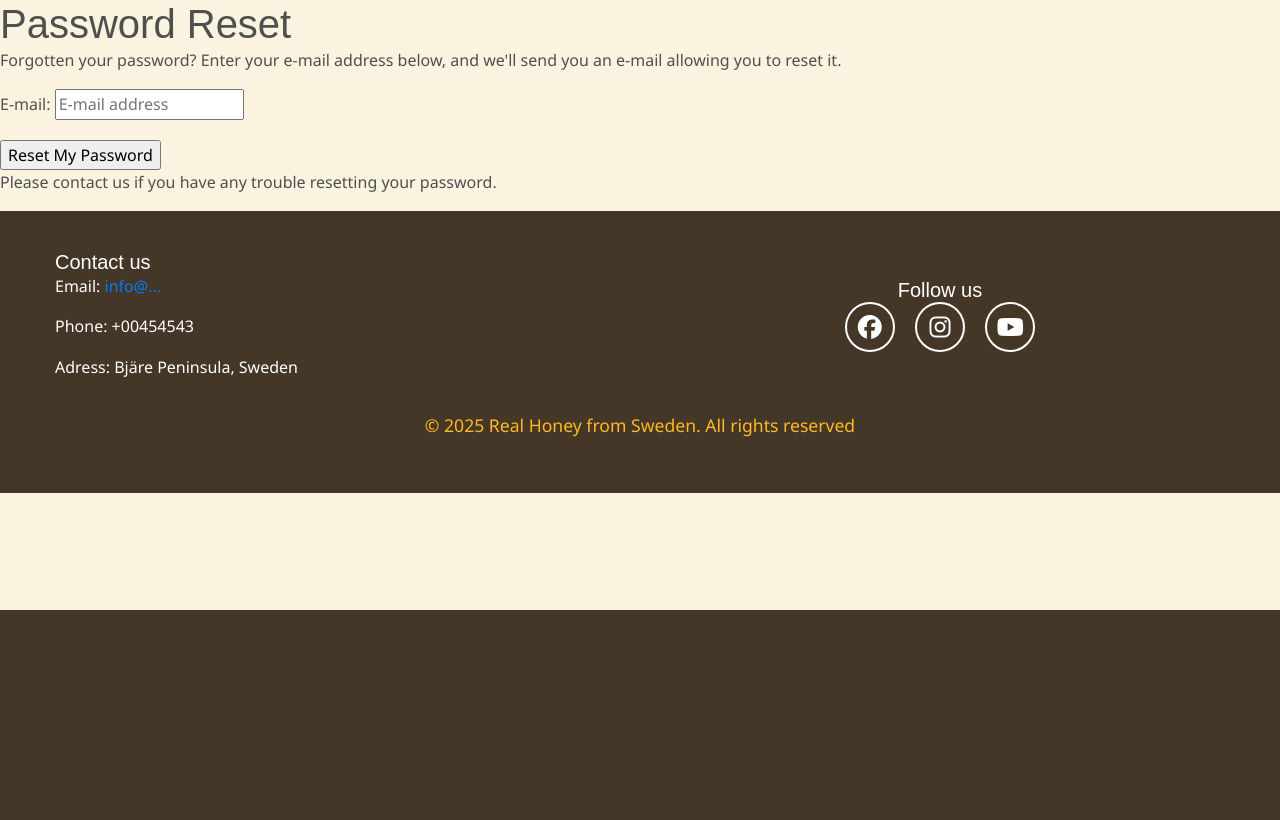
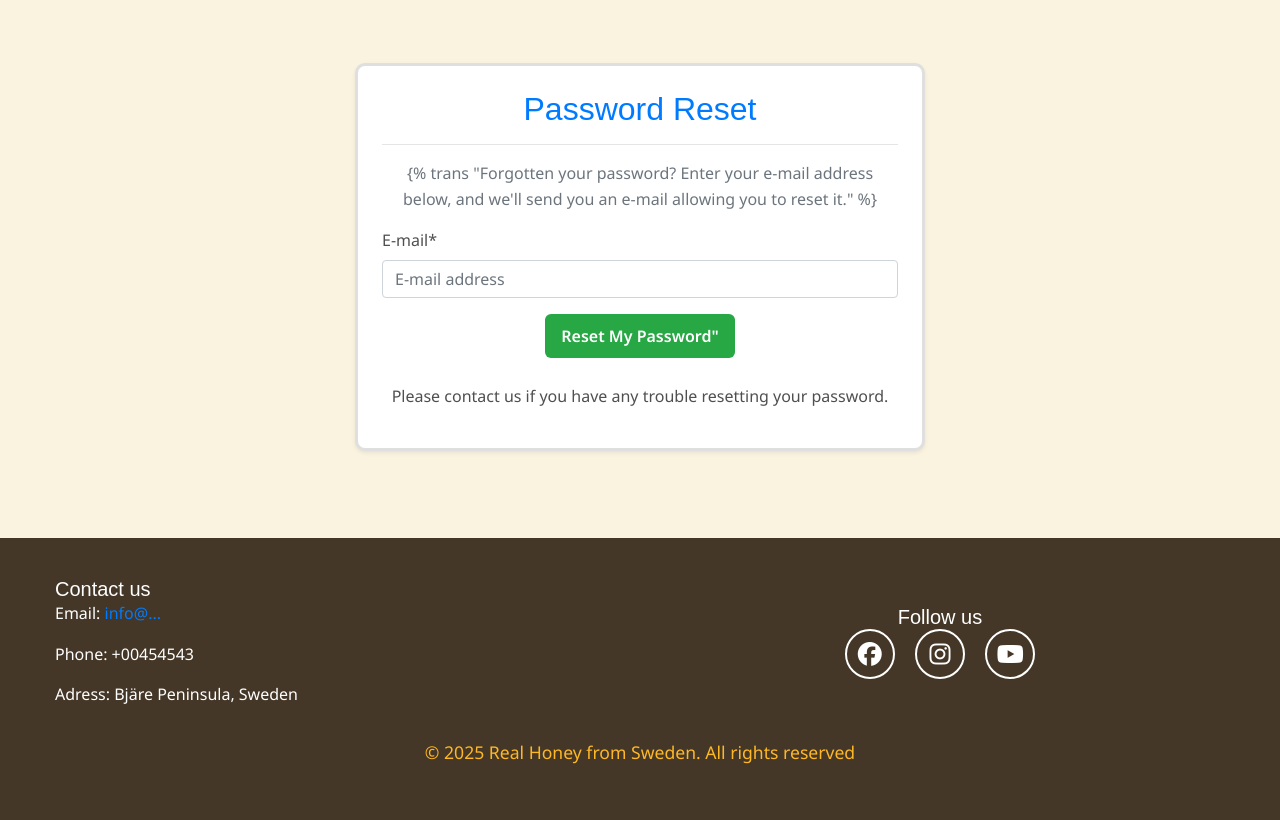
Before and after one commit to Quetzaly88/PP5-Real_Honey, a Django app: page /accounts/password/reset/ in a window 1280 px wide. Shown: the part 190-1010 px from the top of the page. Before the commit the page ends 800 px from the top, so only its background shows below. Run offline with Django 3.2, Linux system fonts and the light colour scheme; some libraries are stand-ins or nearby versions; some web fonts are replaced.

Commit message:
Override signout, logout and change password  templayes

```diff
--- a/templates/account/login.html
+++ b/templates/account/login.html
@@ -8,7 +8,7 @@
   <div class="row justify-content-center">
     <div class="col-md-6">
       <div class="card shadow-sm p-4">
-        <h2 class="text-center">{%trans "Sign In" %}</h2>
+        <h2 class="text-center">{%trans "Log In" %}</h2>
         <hr>
 
         {% get_providers as socialaccount_providers %}
--- a/templates/account/password_reset.html
+++ b/templates/account/password_reset.html
@@ -1,24 +1,44 @@
-{% extends "account/base.html" %}
-
+{% extends "base.html" %}
 {% load i18n %}
 {% load account %}
+{% load crispy_forms_tags %}
 
 {% block head_title %}{% trans "Password Reset" %}{% endblock %}
 
 {% block content %}
+<div class="container my-5">
+    <div class="row justify-content-center">
+        <div class="col-md-6">
+            <div class="card shadow-sm p-4">
+                <h2 class="text-primary text-center">{% trans "Password Reset" %}</h2>
+                <hr>
 
-    <h1>{% trans "Password Reset" %}</h1>
                 {% if user.is_authenticated %}
                     {% include "account/snippets/already_logged_in.html" %}
                 {% endif %}
 
-    <p>{% trans "Forgotten your password? Enter your e-mail address below, and we'll send you an e-mail allowing you to reset it." %}</p>
+                <p class="text-muted text-center">
+                    {% trans "Forgotten your password? Enter your e-mail address below, and we'll send you an e-mail
+                    allowing you to reset it." %}
+                </p>
 
                 <form method="POST" action="{% url 'account_reset_password' %}" class="password_reset">
                     {% csrf_token %}
-        {{ form.as_p }}
-        <input type="submit" value="{% trans 'Reset My Password' %}" />
+                    {{ form|crispy }}
+
+                    <div class="d-flex justify-content-center mt-3">
+                        <button type="submit" class="btn btn-success">
+                            {% trans 'Reset My Password' %}"
+                        </button>
+                    </div>
                 </form>
 
-    <p>{% blocktrans %}Please contact us if you have any trouble resetting your password.{% endblocktrans %}</p>
+                <p class="text-center mt-3">
+                    {% trans "Please contact us if you have any trouble resetting your password." %}
+                </p>
+            </div>
+        </div>
+    </div>
+</div>
+
 {% endblock %}
```
Also changed, not shown: templates/account/logout.html (+22 -12 lines), templates/account/password_change.html (+26 -9 lines). Lines whose indentation alone changed are shown as unchanged.
